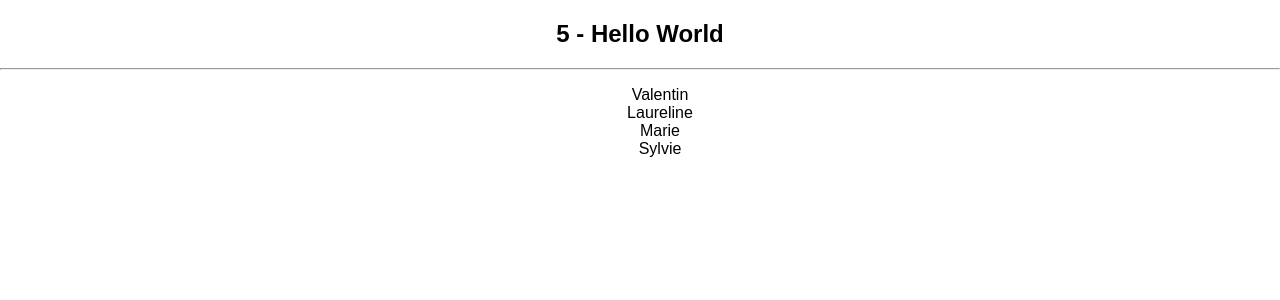
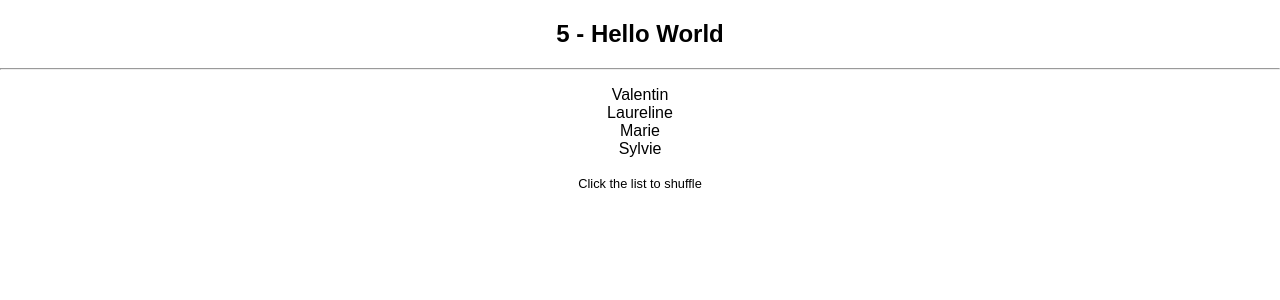
Before and after one commit to c4software/react-minimal-example, a React (Create React App) app: page / in a window 1280 px wide. Shown: the top 300 px of the page. Built offline with nearby package versions, Linux system fonts and the light colour scheme.

Commit message:
Update test

```diff
--- a/src/App.css
+++ b/src/App.css
@@ -2,11 +2,15 @@
   text-align: center;
 }
 
-h2{
+ul{
+  padding: 0;
+}
+
+li{
+  list-style-type: none;
   cursor: pointer;
 }
 
-
-li{
-  list-style-type: none;
+.note{
+  font-size: 0.8rem;
 }
--- a/src/App.js
+++ b/src/App.js
@@ -5,7 +5,6 @@ class Titre extends Component{
   constructor(props){
     super(props);
     this.state = {count: 0};
-    this.counter = this.counter.bind(this);
   }
 
   componentDidMount() {
@@ -23,9 +22,10 @@ class Titre extends Component{
     var newCount = this.state.count+1;
     this.setState({count: newCount});
   }
+
   render(){
     return (
-      <h2 onClick={this.activateLasers}>{this.state.count} - {this.props.value}</h2>
+      <h2>{this.state.count} - {this.props.value}</h2>
     )
   }
 }
@@ -69,6 +69,7 @@ class App extends Component {
         <Titre value="Hello World" />
         <hr />
         <MyList values={values} />
+        <span className="note">Click the list to shuffle</span>
       </div>
     );
   }
```
